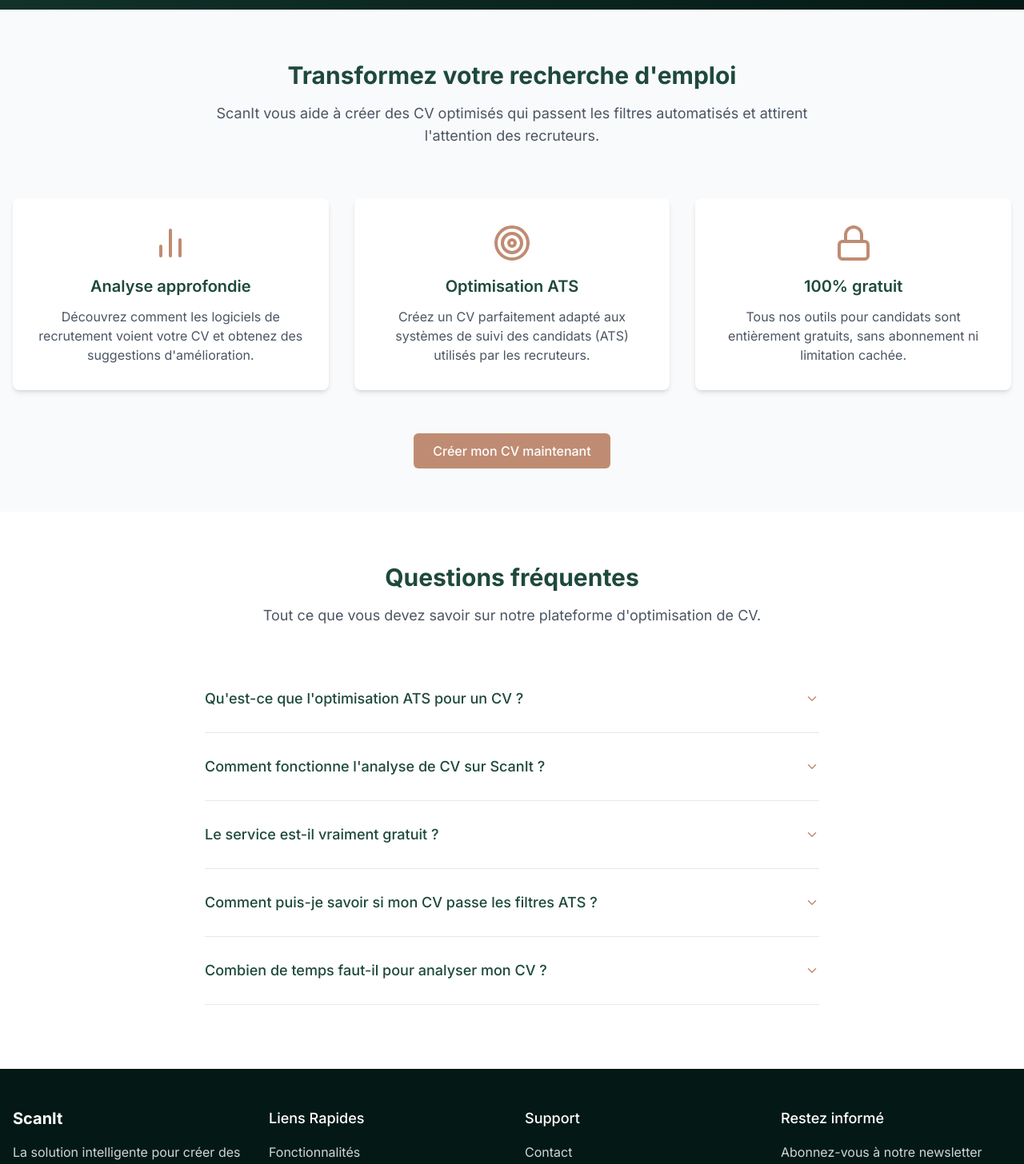
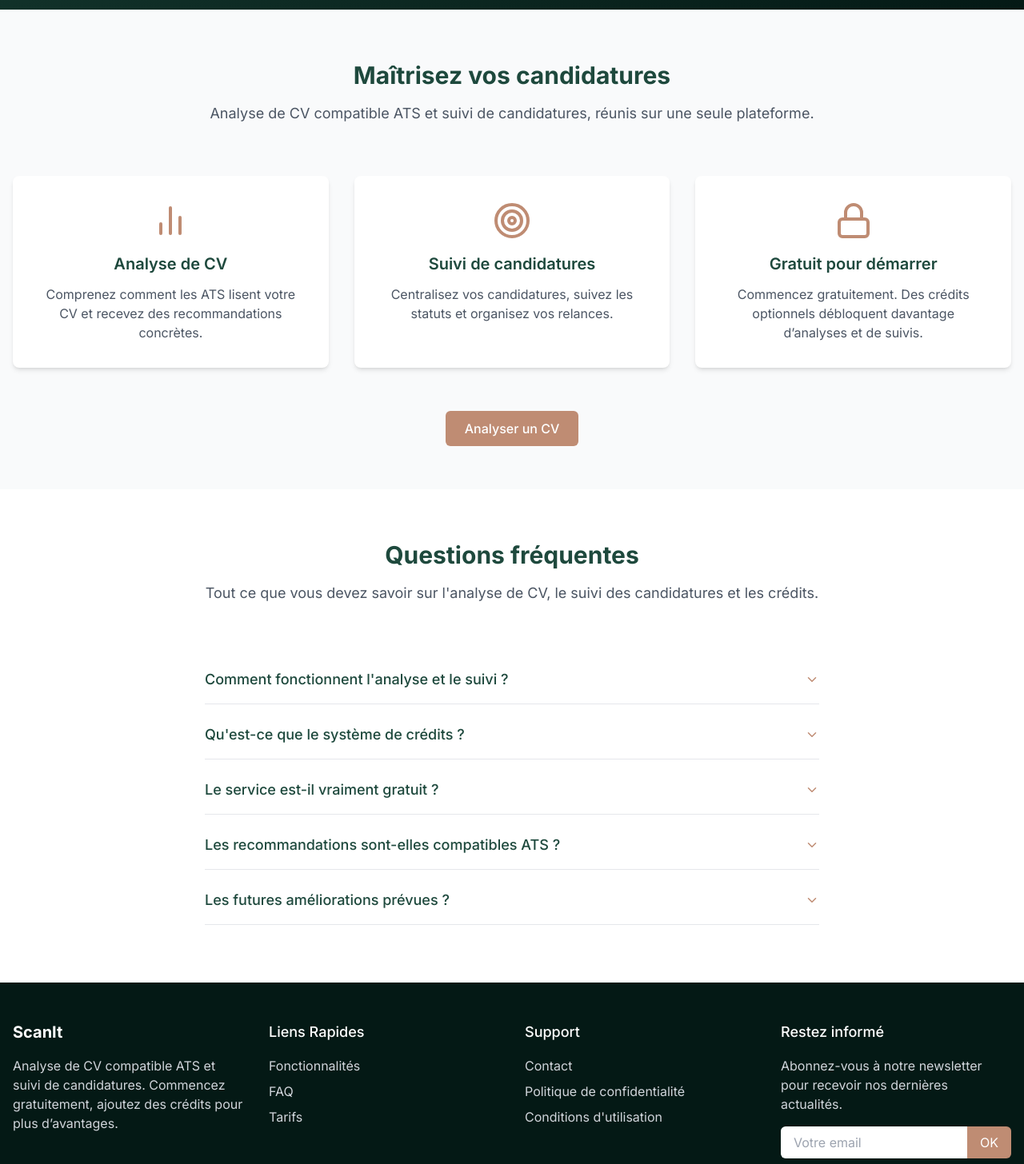
Before and after one commit to Kazuma746/front-end-scanit, a Next.js app: page / in a window 1280 px wide. Shown: the part 620-2076 px from the top of the page at 80% size. Built offline with nearby package versions, Linux system fonts and the light colour scheme.

Commit message:
front: mise à jour wording (analyse & suivi, crédits), FAQ multi-ouverture + animation fluide, pricing différencié premium/ultra

```diff
--- a/src/app/Hero.tsx
+++ b/src/app/Hero.tsx
@@ -8,10 +8,10 @@ const Hero = () => {
         <div className="flex flex-col md:flex-row items-center">
           <div className="md:w-1/2 mb-10 md:mb-0">
             <h1 className="text-4xl lg:text-5xl font-bold mb-6">
-              Optimisez votre CV et <span className="text-primary">décrochez l'emploi de vos rêves</span>
+              Analysez votre CV et <span className="text-primary">suivez vos candidatures</span>
             </h1>
             <p className="text-xl mb-8 text-gray-200">
-              Notre technologie analyse votre CV pour le rendre parfaitement compatible avec les systèmes ATS utilisés par les recruteurs.
+              Recommandations compatibles ATS et suivi de candidatures centralisé. Commencez gratuitement, puis ajoutez des crédits si besoin.
             </p>
             <div className="flex flex-col sm:flex-row gap-4">
               <Link href="/analyze" className="btn-primary text-center">
--- a/src/app/pricing/page.tsx
+++ b/src/app/pricing/page.tsx
@@ -15,55 +15,49 @@ type PlanFeature = {
 
 const features: PlanFeature[] = [
   {
-    name: "Analyse de CV basique",
+    name: "Analyses de CV (limitées en gratuit, +crédits)",
     freemium: true,
     premium: true,
     ultra: true
   },
   {
-    name: "Suggestions d'amélioration ATS",
+    name: "Suivi de candidatures (limité en gratuit, +crédits)",
     freemium: true,
     premium: true,
     ultra: true
   },
   {
-    name: "Nombre d'analyses par mois",
+    name: "Recommandations compatibles ATS",
+    freemium: true,
+    premium: true,
+    ultra: true
+  },
+  {
+    name: "Analyses plus longues (plus de jetons)",
     freemium: false,
     premium: true,
     ultra: true
   },
   {
-    name: "Chat avec l'IA illimité",
+    name: "Historique et export des rapports",
     freemium: false,
     premium: true,
     ultra: true
   },
   {
-    name: "Analyse approfondie du design",
+    name: "Support prioritaire",
     freemium: false,
     premium: true,
     ultra: true
   },
   {
-    name: "Suggestions de mots-clés par secteur",
-    freemium: false,
-    premium: true,
-    ultra: true
-  },
-  {
-    name: "Comparaison avec les CV du secteur",
+    name: "Rappels et relances automatiques avancés",
     freemium: false,
     premium: false,
     ultra: true
   },
   {
-    name: "Génération de CV optimisé",
-    freemium: false,
-    premium: false,
-    ultra: true
-  },
-  {
-    name: "Support prioritaire",
+    name: "Accès anticipé aux nouvelles fonctionnalités",
     freemium: false,
     premium: false,
     ultra: true
@@ -136,7 +130,7 @@ export default function PricingPage() {
           Nos Offres
         </h1>
         <p className="text-gray-600 text-center mb-12 max-w-2xl mx-auto">
-          Choisissez l'offre qui correspond le mieux à vos besoins et optimisez votre CV pour maximiser vos chances de décrocher l'emploi de vos rêves.
+          Commencez gratuitement. Des crédits optionnels vous donnent accès à davantage d’analyses, à un suivi étendu et à des analyses plus longues.
         </p>
 
         {/* Cards Section */}
@@ -159,7 +153,7 @@ export default function PricingPage() {
           <div className={`bg-white rounded-xl shadow-lg p-8 border-2 ${userTier === 'premium' ? 'border-primary' : 'border-transparent'}`}>
             <div className="text-center">
               <h3 className="text-2xl font-bold text-secondary mb-2">Premium</h3>
-              <p className="text-gray-600 mb-6">Pour les professionnels</p>
+              <p className="text-gray-600 mb-6">Idéal pour un usage régulier (plus de crédits, plus de suivi)</p>
               <div className="text-4xl font-bold text-primary mb-6">2€</div>
               {userTier === 'premium' && (
                 <div className="bg-primary/10 text-primary text-sm py-1 px-3 rounded-full mb-6 inline-block">
@@ -176,7 +170,7 @@ export default function PricingPage() {
           <div className={`bg-white rounded-xl shadow-lg p-8 border-2 ${userTier === 'ultra' ? 'border-primary' : 'border-transparent'}`}>
             <div className="text-center">
               <h3 className="text-2xl font-bold text-secondary mb-2">Ultra</h3>
-              <p className="text-gray-600 mb-6">Pour les experts</p>
+              <p className="text-gray-600 mb-6">Analyses plus longues et fonctionnalités avancées</p>
               <div className="text-4xl font-bold text-primary mb-6">5€</div>
               {userTier === 'ultra' && (
                 <div className="bg-primary/10 text-primary text-sm py-1 px-3 rounded-full mb-6 inline-block">
--- a/src/components/FAQ.tsx
+++ b/src/components/FAQ.tsx
@@ -1,37 +1,88 @@
 'use client';
 
-import { useState } from 'react';
-import { FiChevronDown, FiChevronUp } from 'react-icons/fi';
+import { useEffect, useLayoutEffect, useRef, useState } from 'react';
+import { FiChevronDown } from 'react-icons/fi';
 
 const FAQ = () => {
-  const [activeIndex, setActiveIndex] = useState<number | null>(null);
+  type FaqItem = { question: string; answer: string };
+
+  const [openItems, setOpenItems] = useState<Set<number>>(new Set());
 
   const toggleAccordion = (index: number) => {
-    setActiveIndex(activeIndex === index ? null : index);
+    setOpenItems(prev => {
+      const next = new Set(prev);
+      if (next.has(index)) {
+        next.delete(index);
+      } else {
+        next.add(index);
+      }
+      return next;
+    });
   };
 
-  const faqItems = [
+  const faqItems: FaqItem[] = [
     {
-      question: "Qu'est-ce que l'optimisation ATS pour un CV ?",
-      answer: "L'optimisation ATS consiste à adapter votre CV pour qu'il soit correctement analysé par les systèmes de suivi des candidats (ATS). Ces logiciels filtrent les candidatures avant qu'elles n'atteignent les recruteurs. Un CV optimisé pour l'ATS contient les bons mots-clés, une mise en page compatible et un format adapté pour maximiser vos chances d'être sélectionné."
+      question: "Comment fonctionnent l'analyse et le suivi ?",
+      answer: "Téléversez votre CV pour obtenir des recommandations compatibles ATS, puis enregistrez et suivez vos candidatures (statuts, relances, notes) dans un tableau de bord."
     },
     {
-      question: "Comment fonctionne l'analyse de CV sur ScanIt ?",
-      answer: "Notre outil analyse votre CV en utilisant des algorithmes similaires à ceux des ATS, puis identifie les points forts et faibles. Nous vérifions la présence des mots-clés pertinents pour le poste visé, la structure du document, la mise en page et d'autres facteurs qui influencent la lisibilité par les systèmes automatisés et par les recruteurs."
+      question: "Qu'est-ce que le système de crédits ?",
+      answer: "Le plan gratuit inclut un nombre limité d'analyses et de suivis. Vous pouvez acheter des crédits pour débloquer plus d'analyses, plus de candidatures suivies et, à terme, des analyses plus longues."
     },
     {
       question: "Le service est-il vraiment gratuit ?",
-      answer: "Oui, tous nos outils destinés aux candidats sont entièrement gratuits. Nous ne demandons pas de coordonnées bancaires et il n'y a pas de frais cachés. Notre mission est de vous aider à réussir votre recherche d'emploi sans barrière financière."
+      answer: "Oui. Vous pouvez utiliser ScanIt gratuitement pour analyser votre CV et suivre vos candidatures avec un quota généreux. Plus tard, vous pourrez, si vous le souhaitez, étendre ces limites grâce à des crédits optionnels, sans engagement."
     },
     {
-      question: "Comment puis-je savoir si mon CV passe les filtres ATS ?",
-      answer: "Notre outil d'analyse vous fournit un score et des recommandations détaillées. Un score élevé indique que votre CV est bien optimisé pour passer les filtres ATS. Les recommandations vous aident à améliorer les aspects spécifiques qui pourraient être problématiques."
+      question: "Les recommandations sont-elles compatibles ATS ?",
+      answer: "Oui. Nous simulons la lecture d'un ATS pour détecter mots-clés, structure et lisibilité, puis nous suggérons des améliorations concrètes."
     },
     {
-      question: "Combien de temps faut-il pour analyser mon CV ?",
-      answer: "L'analyse de votre CV prend généralement moins d'une minute. Vous recevez immédiatement un rapport détaillé avec des suggestions d'amélioration que vous pouvez appliquer sur notre plateforme ou exporter."
+      question: "Les futures améliorations prévues ?",
+      answer: "Nous envisageons plus de jetons pour des analyses plus longues, des rapports détaillés et d'autres avantages pour les comptes avec crédits."
     }
   ];
+
+  const AccordionItem = ({ item, isOpen, onToggle }: { item: FaqItem; isOpen: boolean; onToggle: () => void }) => {
+    const contentRef = useRef<HTMLDivElement>(null);
+    const wrapperRef = useRef<HTMLDivElement>(null);
+    const [height, setHeight] = useState<string | number>(0);
+
+    useLayoutEffect(() => {
+      const content = contentRef.current;
+      const wrapper = wrapperRef.current;
+      if (!content || !wrapper) return;
+
+      if (isOpen) {
+        const target = content.scrollHeight;
+        setHeight(target);
+        const onEnd = () => setHeight('auto');
+        wrapper.addEventListener('transitionend', onEnd, { once: true });
+      } else {
+        const current = content.scrollHeight;
+        // Si on était en auto, fixe la hauteur puis déclenche l'animation vers 0 au frame suivant
+        setHeight(current);
+        requestAnimationFrame(() => setHeight(0));
+      }
+    }, [isOpen]);
+
+    return (
+      <div className="mb-2 border-b border-gray-200">
+        <button
+          className="flex justify-between items-center w-full text-left font-medium text-lg py-4 focus:outline-none"
+          onClick={onToggle}
+        >
+          <span className="text-secondary">{item.question}</span>
+          <FiChevronDown className={`text-primary transition-transform duration-300 ${isOpen ? 'rotate-180' : ''}`} />
+        </button>
+        <div ref={wrapperRef} style={{ height, transition: 'height 300ms ease' }} className="overflow-hidden">
+          <div ref={contentRef} className="pb-4 text-gray-600">
+            {item.answer}
+          </div>
+        </div>
+      </div>
+    );
+  };
 
   return (
     <section id="faq" className="section bg-white">
@@ -39,28 +90,18 @@ const FAQ = () => {
         <div className="text-center mb-16">
           <h2 className="text-3xl font-bold text-secondary mb-4">Questions fréquentes</h2>
           <p className="text-lg text-gray-600 max-w-3xl mx-auto">
-            Tout ce que vous devez savoir sur notre plateforme d'optimisation de CV.
+            Tout ce que vous devez savoir sur l'analyse de CV, le suivi des candidatures et les crédits.
           </p>
         </div>
 
         <div className="max-w-3xl mx-auto">
           {faqItems.map((item, index) => (
-            <div key={index} className="mb-4 border-b border-gray-200 pb-4">
-              <button
-                className="flex justify-between items-center w-full text-left font-medium text-lg py-3 focus:outline-none"
-                onClick={() => toggleAccordion(index)}
-              >
-                <span className="text-secondary">{item.question}</span>
-                <span className="text-primary">
-                  {activeIndex === index ? <FiChevronUp /> : <FiChevronDown />}
-                </span>
-              </button>
-              {activeIndex === index && (
-                <div className="mt-2 text-gray-600 pb-3">
-                  {item.answer}
-                </div>
-              )}
-            </div>
+            <AccordionItem
+              key={index}
+              item={item}
+              isOpen={openItems.has(index)}
+              onToggle={() => toggleAccordion(index)}
+            />
           ))}
         </div>
       </div>
--- a/src/components/Features.tsx
+++ b/src/components/Features.tsx
@@ -5,18 +5,18 @@ const Features = () => {
   const features = [
     {
       icon: <FiBarChart2 className="w-12 h-12 text-primary" />,
-      title: "Analyse approfondie",
-      description: "Découvrez comment les logiciels de recrutement voient votre CV et obtenez des suggestions d'amélioration."
+      title: "Analyse de CV",
+      description: "Comprenez comment les ATS lisent votre CV et recevez des recommandations concrètes."
     },
     {
       icon: <FiTarget className="w-12 h-12 text-primary" />,
-      title: "Optimisation ATS",
-      description: "Créez un CV parfaitement adapté aux systèmes de suivi des candidats (ATS) utilisés par les recruteurs."
+      title: "Suivi de candidatures",
+      description: "Centralisez vos candidatures, suivez les statuts et organisez vos relances."
     },
     {
       icon: <FiLock className="w-12 h-12 text-primary" />,
-      title: "100% gratuit",
-      description: "Tous nos outils pour candidats sont entièrement gratuits, sans abonnement ni limitation cachée."
+      title: "Gratuit pour démarrer",
+      description: "Commencez gratuitement. Des crédits optionnels débloquent davantage d’analyses et de suivis."
     }
   ];
 
@@ -24,9 +24,9 @@ const Features = () => {
     <section id="features" className="section bg-gray-50">
       <div className="container">
         <div className="text-center mb-16">
-          <h2 className="text-3xl font-bold text-secondary mb-4">Transformez votre recherche d'emploi</h2>
+          <h2 className="text-3xl font-bold text-secondary mb-4">Maîtrisez vos candidatures</h2>
           <p className="text-lg text-gray-600 max-w-3xl mx-auto">
-            ScanIt vous aide à créer des CV optimisés qui passent les filtres automatisés et attirent l'attention des recruteurs.
+            Analyse de CV compatible ATS et suivi de candidatures, réunis sur une seule plateforme.
           </p>
         </div>
 
@@ -48,11 +48,8 @@ const Features = () => {
         </div>
 
         <div className="mt-16 text-center">
-          <Link
-            href="/analyze"
-            className="btn-primary"
-          >
-            Créer mon CV maintenant
+          <Link href="/analyze" className="btn-primary">
+            Analyser un CV
           </Link>
         </div>
       </div>
--- a/src/components/Footer.tsx
+++ b/src/components/Footer.tsx
@@ -12,8 +12,7 @@ const Footer = () => {
           <div className="md:col-span-1">
             <h2 className="text-xl font-bold mb-4">ScanIt</h2>
             <p className="text-gray-300 mb-4">
-              La solution intelligente pour créer des CV optimisés pour les systèmes ATS et
-              maximiser vos chances de décrocher l'emploi de vos rêves.
+              Analyse de CV compatible ATS et suivi de candidatures. Commencez gratuitement, ajoutez des crédits pour plus d’avantages.
             </p>
           </div>
 
--- a/src/components/Hero.tsx
+++ b/src/components/Hero.tsx
@@ -24,10 +24,10 @@ const Hero = () => {
         <div className="flex flex-col md:flex-row items-center">
           <div className="md:w-1/2 mb-10 md:mb-0">
             <h1 className="text-4xl lg:text-5xl font-bold mb-6">
-              Optimisez votre CV et <span className="text-primary">décrochez l'emploi de vos rêves</span>
+              Analysez votre CV et <span className="text-primary">suivez vos candidatures</span>
             </h1>
             <p className="text-xl mb-8 text-gray-200">
-              Notre technologie analyse votre CV pour le rendre parfaitement compatible avec les systèmes ATS utilisés par les recruteurs.
+              Obtenez des recommandations compatibles ATS et gérez le suivi de vos candidatures au même endroit. Commencez gratuitement, puis ajoutez des crédits si vous en voulez plus.
             </p>
             <div className="flex flex-col sm:flex-row gap-4">
               <button onClick={handleAnalyzeClick} className="btn-primary text-center">
```
